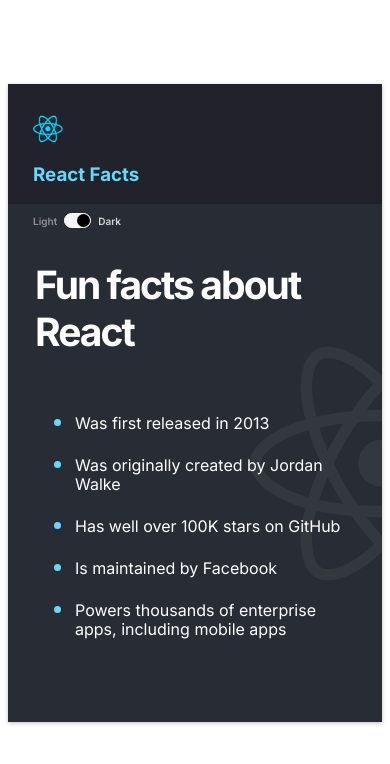
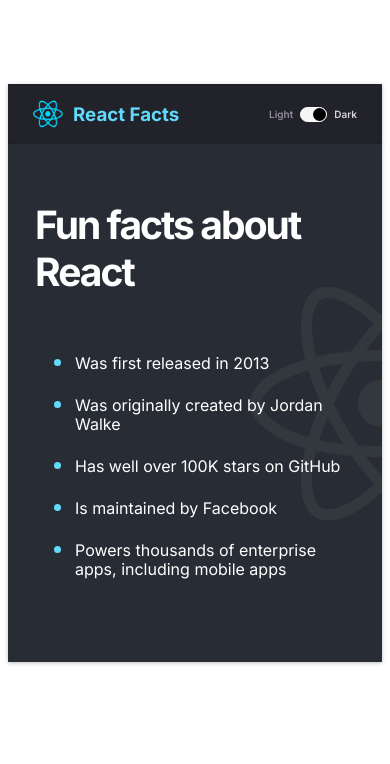
Before and after one commit to Cor-Ina/React-Facts, a React (Create React App) app: page / in a window 390 px wide. Shown: the top 764 px of the page. Built offline with nearby package versions, Linux system fonts and the light colour scheme.

Commit message:
Clean css

```diff
--- a/src/App.css
+++ b/src/App.css
@@ -25,19 +25,10 @@
   background-color: #282D35;
 }
 
-/* .container {
-  display: flex;
-  flex-direction: column;
-  height: 100vh;
-} */
-
-/* NAV styles */
-
-
 nav {
   display: flex;
   align-items: center;
-  background-color: #ffffff;
+  background-color: #fff;
   padding: 30px 25px;
   height: 60px;
   box-shadow: 0px 1px 4px rgba(0, 0, 0, 0.25);
@@ -66,6 +57,7 @@
 .toggler {
   display: flex;
   align-items: center;
+  margin-left: 0.5rem;
 }
 
 .toggler p {
@@ -124,19 +116,6 @@
 }
 
 
-@media (max-width: 450px) {
-  nav {
-    flex-direction: column;
-    align-items: flex-start;
-    height: 120px;
-  }
-
-}
-
-
-
-/* MAIN styles */
-
 @media (max-width: 400px) {
   .main--title {
     font-size: 34px;
--- a/src/App.js
+++ b/src/App.js
@@ -15,7 +15,7 @@
 
 
     return (
-        <div className="container">
+        <div>
             <Navbar
                 darkMode = {darkMode}
                 toggleDarkMode = {toggleDarkMode}/>
```
